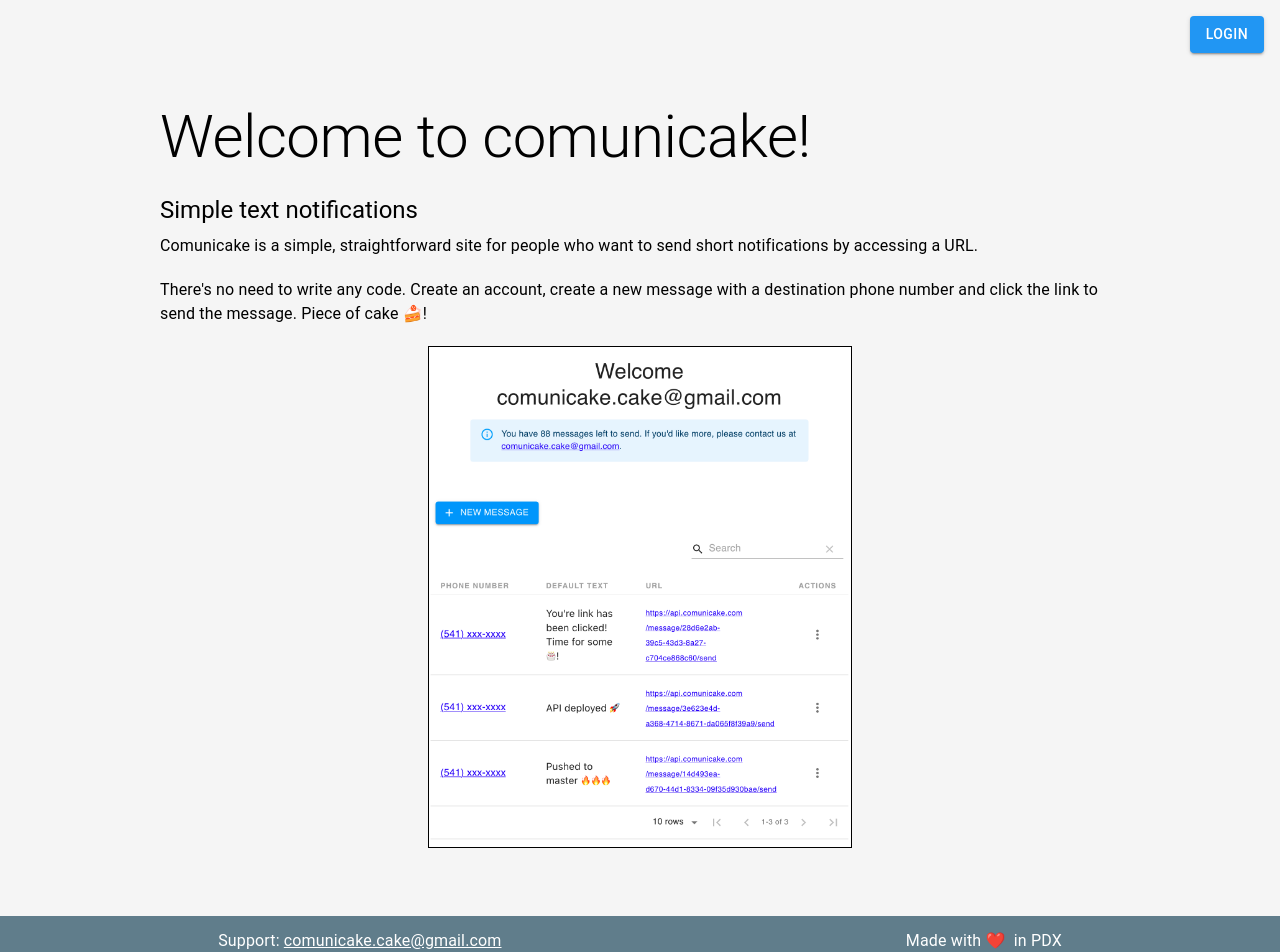
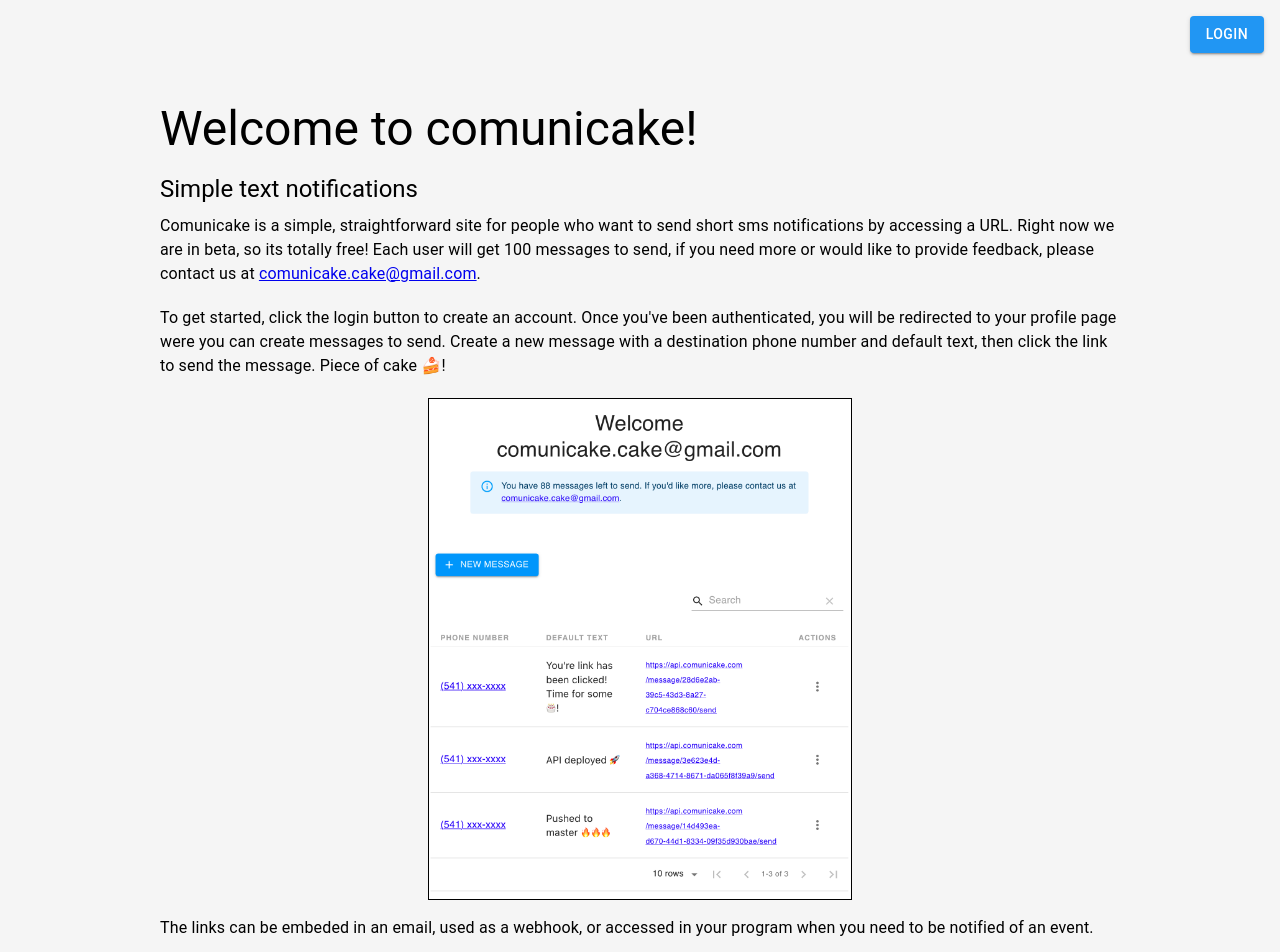
Before and after one commit to comunicake-team/front-end-notifications, a React (Create React App) app: page / in a window 1280 px wide. Shown: the top 952 px of the page. Built offline with nearby package versions, Linux system fonts and the light colour scheme; no server answers.

Commit message:
Updates Landing Page.

```diff
--- a/src/components/Page.js
+++ b/src/components/Page.js
@@ -1,6 +1,6 @@
 import React from 'react';
 import { Box, Grid, Typography } from '@material-ui/core';
-import { blueGrey } from '@material-ui/core/colors';
+import { pink } from '@material-ui/core/colors';
 import { useAuth0 } from '@auth0/auth0-react';
 
 import SupportEmail from './SupportEmail';
@@ -47,22 +47,24 @@ const Page = ({ children }) => {
 			<footer
 				style={{
 					alignItems: 'center',
-					backgroundColor: blueGrey[500],
+					backgroundColor: pink[500],
 					boxSizing: 'border-box',
 					color: 'white',
 					display: 'flex',
-					height: 50,
+					flexWrap: 'wrap',
 					justifyContent: 'space-around',
 					marginTop: 64,
+					minheight: 50,
 					padding: 16,
 					width: '100%',
 				}}
 			>
 				<Typography>
-					Support: <SupportEmail style={{ color: 'white' }} />
+					Support & Feedback:{' '}
+					<SupportEmail style={{ color: 'white' }} />
 				</Typography>
 				<Typography>
-					Made with <span role="img">❤️</span> &nbsp;in PDX
+					Made with <span role="img">💙</span> in PDX
 				</Typography>
 			</footer>
 		</Grid>
--- a/src/pages/LandingPage.js
+++ b/src/pages/LandingPage.js
@@ -1,26 +1,49 @@
 import React from 'react';
-import { Typography } from '@material-ui/core';
+import { Typography, Grid } from '@material-ui/core';
 
 import Page from '../components/Page';
+import SupportEmail from '../components/SupportEmail';
 
 const LandingPage = () => {
 	return (
 		<Page>
-			<Typography variant="h2" gutterBottom>
+			<Typography variant="h3" gutterBottom>
 				Welcome to comunicake!
 			</Typography>
 			<Typography variant="h5" gutterBottom>
 				Simple text notifications
 			</Typography>
 			<Typography>
-				Comunicake is a simple, straightforward site for people who want to send short notifications by accessing a URL.
+				Comunicake is a simple, straightforward site for people who want
+				to send short sms notifications by accessing a URL. Right now we
+				are in beta, so its totally free! Each user will get 100
+				messages to send, if you need more or would like to provide
+				feedback, please contact us at <SupportEmail />.
 			</Typography>
 			<br />
 			<Typography>
-				There's no need to write any code. Create an account, create a new message with a destination phone number and click the link to send the message. Piece of cake 🍰!
+				To get started, click the login button to create an account.
+				Once you've been authenticated, you will be redirected to your
+				profile page were you can create messages to send. Create a new
+				message with a destination phone number and default text, then
+				click the link to send the message. Piece of cake 🍰!
 			</Typography>
 			<br />
-			<center><img src="/landing.png" height="500px" border="1px solid"></img></center>
+			<Grid container justify="center">
+				<img
+					src="/landing.png"
+					style={{
+						border: '1px solid black',
+						maxHeight: 500,
+						maxWidth: '100%',
+					}}
+				></img>
+			</Grid>
+			<Typography style={{ marginTop: 16 }}>
+				The links can be embeded in an email, used as a webhook, or
+				accessed in your program when you need to be notified of an
+				event.
+			</Typography>
 		</Page>
 	);
 };
--- a/src/theme.js
+++ b/src/theme.js
@@ -1,9 +1,10 @@
 import { createMuiTheme } from '@material-ui/core';
-import { blue } from '@material-ui/core/colors';
+import { pink, blue } from '@material-ui/core/colors';
 
 let theme = createMuiTheme({
 	palette: {
 		primary: blue,
+		secondary: pink,
 	},
 });
 
```
